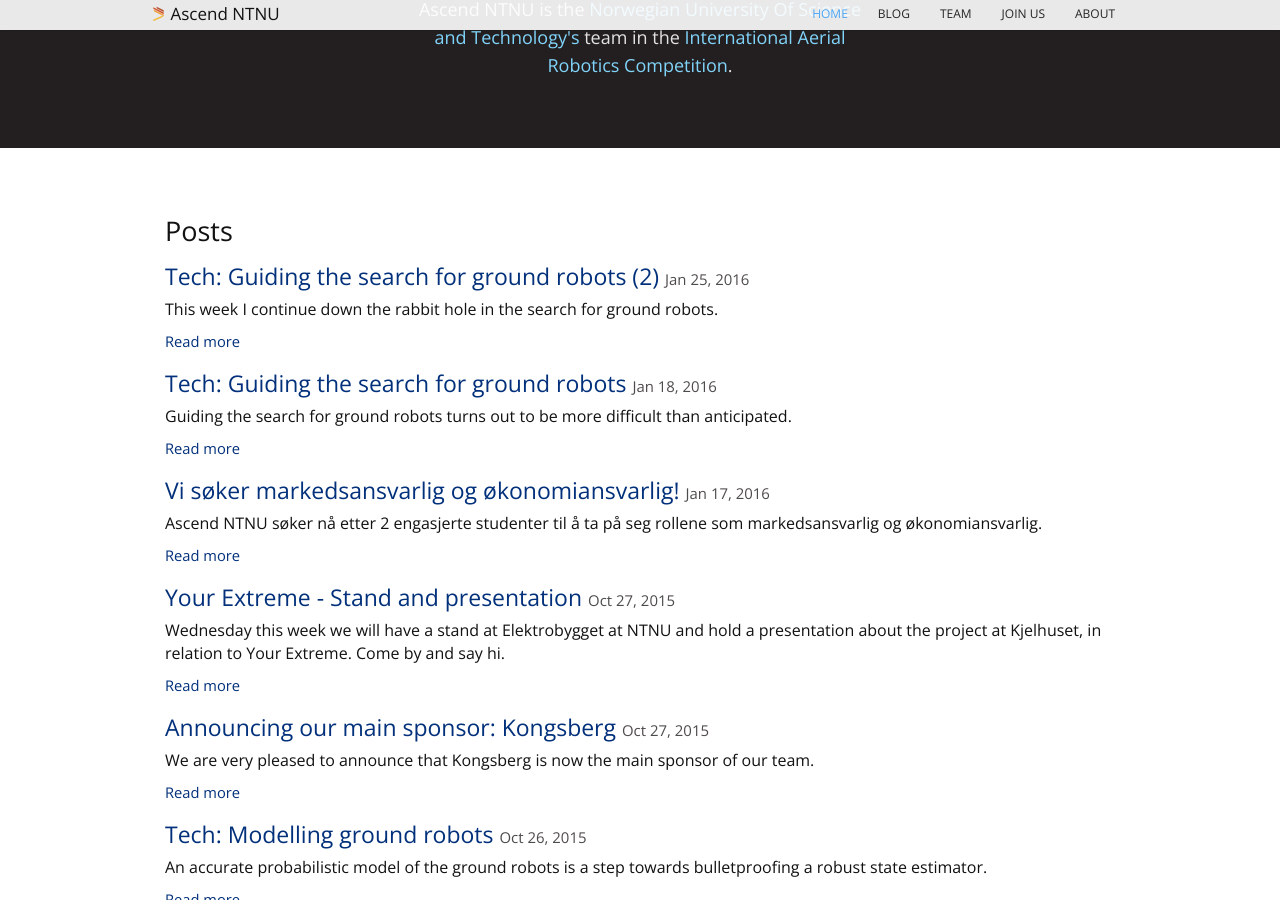
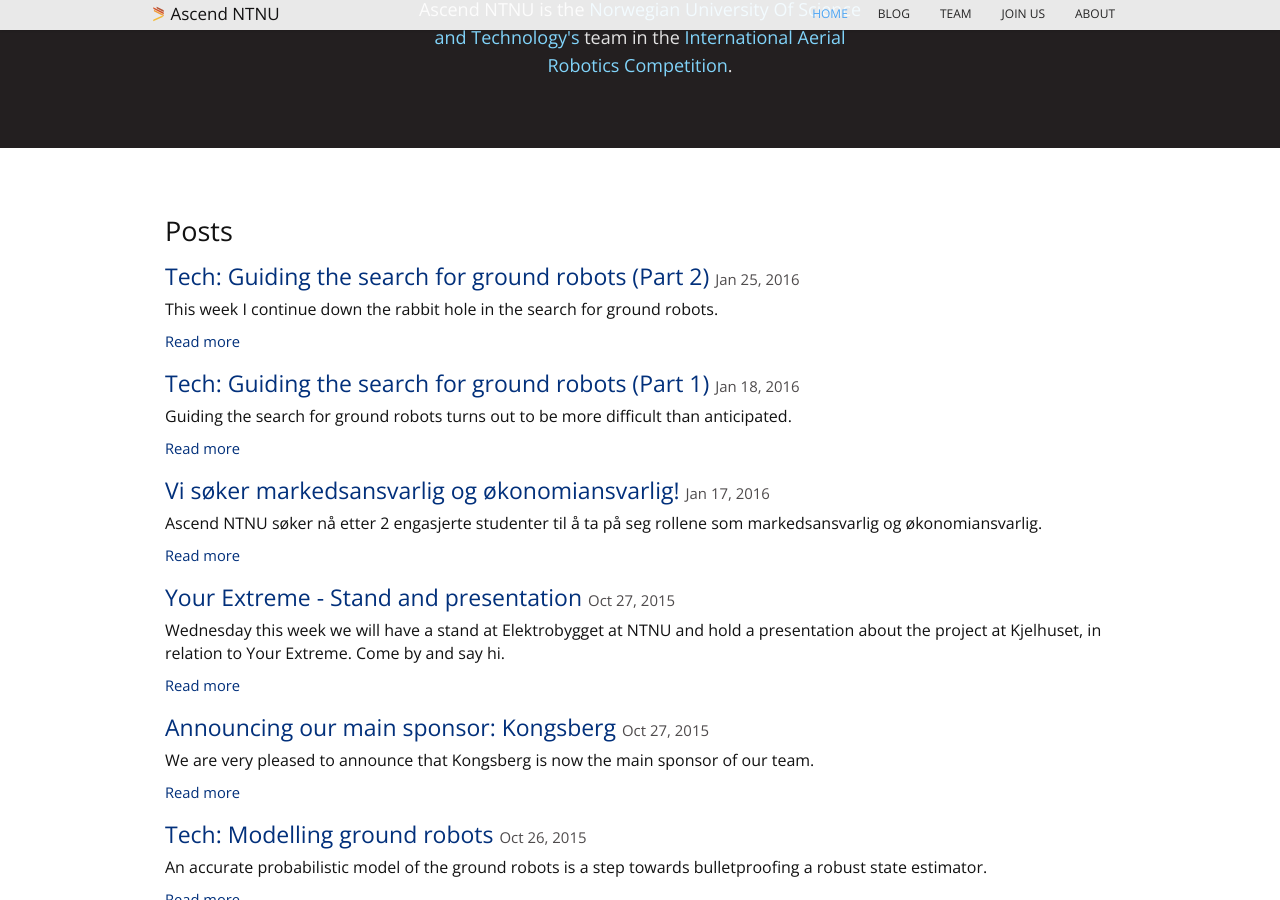
Before and after one commit to AscendNTNU/AscendNTNU.github.io, a Jekyll site: the page built from index.html, in a window 1280 px wide and 900 px high, scrolled down 418 px. Built offline with Jekyll 4.4.1, drawn with Linux system fonts in a browser that asks for light colours; some of the changed lines change nothing that is shown.

Commit message:
Renamed tech post to say (Part 1) and (Part 2).
Changed asset subdirectory name to match.

```diff
--- a/_posts/2016-01-18-Tech-Guiding-Search.md
+++ b/_posts/2016-01-18-Tech-Guiding-Search-1.md
@@ -1,6 +1,6 @@
 ---
 layout: post
-title:  "Tech: Guiding the search for ground robots"
+title:  "Tech: Guiding the search for ground robots (Part 1)"
 date:   2016-01-18 10:00:00
 categories: simulation tech modelling ai
 author: Simen Haugo
@@ -8,7 +8,7 @@
 
 Guiding the search for ground robots turns out to be more difficult than anticipated.
 
-![Mysterious simulation](/public/assets/tech-guiding-search/title.png)
+![Mysterious simulation](/public/assets/tech-guiding-search-1/title.png)
 
 Last time - which admittedly is a long time ago, so I don't blame you for not remembering - I talked about modelling and simulating the ground robots. I talked about how this was big deal, because our drone has bad eyesight and can't actually see the whole arena all the time.
 
@@ -24,7 +24,7 @@
 
 The following idea approached me in much the same way ideas tend to do - in the shower - and told me: "Hey, you should really use Gaussians". For those of you who are rusty with their statistics, a Gaussian you find in the wild usually looks something like this:
 
-![Gaussian 2D surface](/public/assets/tech-guiding-search/gaussian.png)
+![Gaussian 2D surface](/public/assets/tech-guiding-search-1/gaussian.png)
 
 Gaussians often come knocking on your door when you deal with random systems, and are associated with what statisticians call "the normal distribution". Remarkably, alot of randomness that we can observe in nature tend to follow this distribution. For that reason it is usually a good guess for a distribution, if you have no idea which one is best for your problem.
 
@@ -34,7 +34,7 @@
 
 Every 5 seconds, the robots will turn a small, random angle. Over time, these turns accumulate and make up a "random walk", causing the robot to stray from its path. To accomodate that fact, I wanted my estimates to become "less tight" over time. And that is where our revered mathematician Herr Gauss comes in. Instead of estimating a single point along the path, I would place a Gauss surface on it, with a center that moves back and forth. That would allow me to incorporate uncertainty into the estimate by widening the Gaussian over time.
 
-![Tracking attempt 1](/public/assets/tech-guiding-search/tracking-1.gif)
+![Tracking attempt 1](/public/assets/tech-guiding-search-1/tracking-1.gif)
 <p class="text-muted centered">
     Brighter color indicates higher belief, while a dim color indicates low belief.
 </p>
@@ -47,7 +47,7 @@
 -----------------------
 The above animation may lead you to believe that this actually works pretty well. Unfortunately, when you add 9 more robots into the mix, things turn ugly, fast. In the animation below, a particular interaction between the three robots occurs.
 
-![Tracking attempt 2](/public/assets/tech-guiding-search/tracking-2.gif)
+![Tracking attempt 2](/public/assets/tech-guiding-search-1/tracking-2.gif)
 
 One of them collides with a tower robot, causing our path estimate to be completely off. When it comes back prematurely, we think we are seeing the robot on the left again, because it happened to have more overlap in its belief with what we are seeing. This triggers a phenomenom I've named Belief-Thieving, where one robot "steals" from another robot's probability density field, leading us to lose track of the left-side robot.
 
--- a/_posts/2016-01-25-Tech-Guiding-Search-2.md
+++ b/_posts/2016-01-25-Tech-Guiding-Search-2.md
@@ -1,6 +1,6 @@
 ---
 layout: post
-title:  "Tech: Guiding the search for ground robots (2)"
+title:  "Tech: Guiding the search for ground robots (Part 2)"
 date:   2016-01-25 11:00:00
 categories: simulation tech modelling ai
 author: Simen Haugo
```
Also changed, not shown: public/assets/tech-guiding-search-1/gaussian.png (renamed from public/assets/tech-guiding-search/gaussian.png), public/assets/tech-guiding-search-1/title.png (renamed from public/assets/tech-guiding-search/title.png), public/assets/tech-guiding-search-1/tracking-2.gif (renamed from public/assets/tech-guiding-search/tracking-2.gif), 1 other file.
